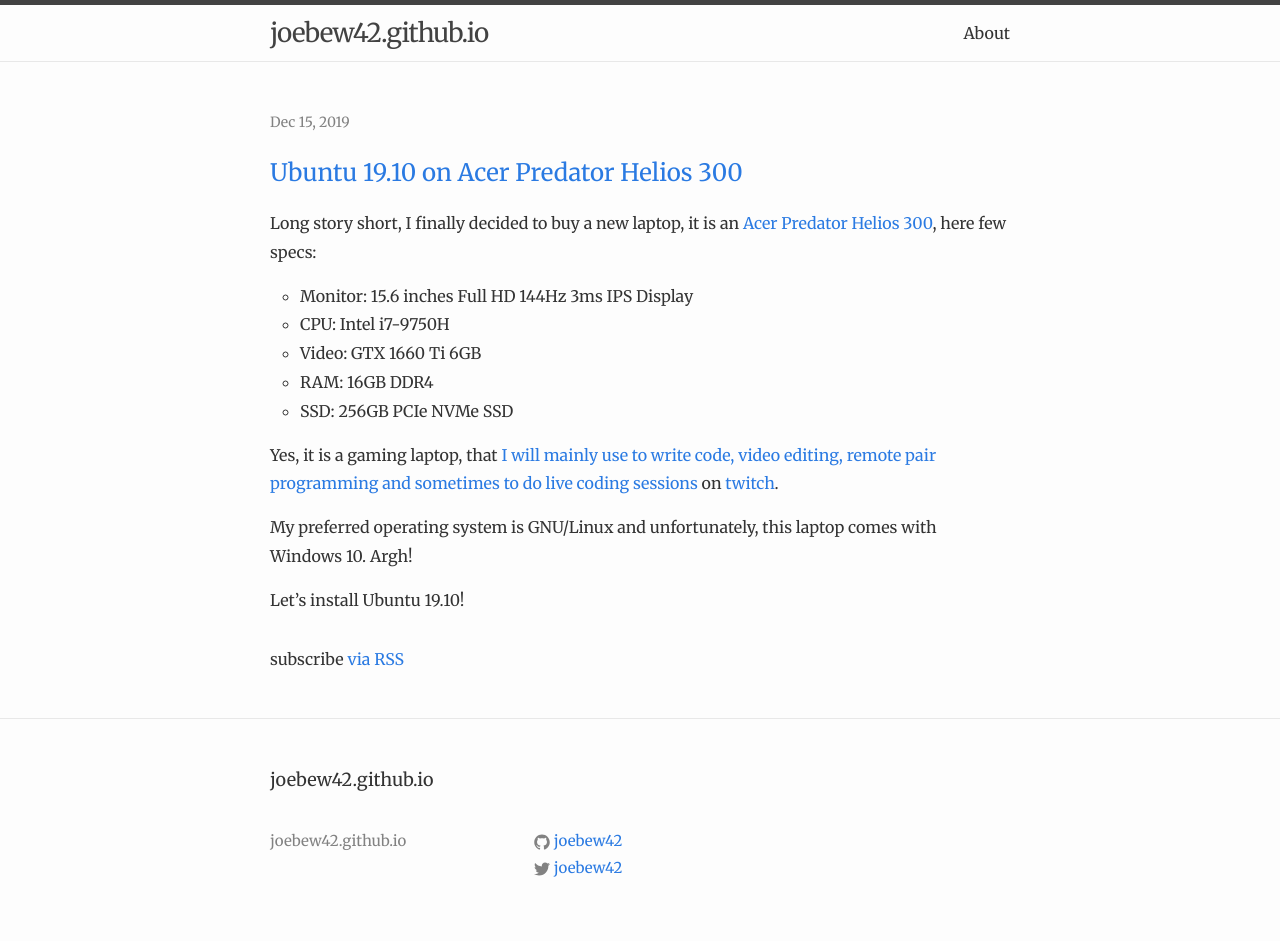
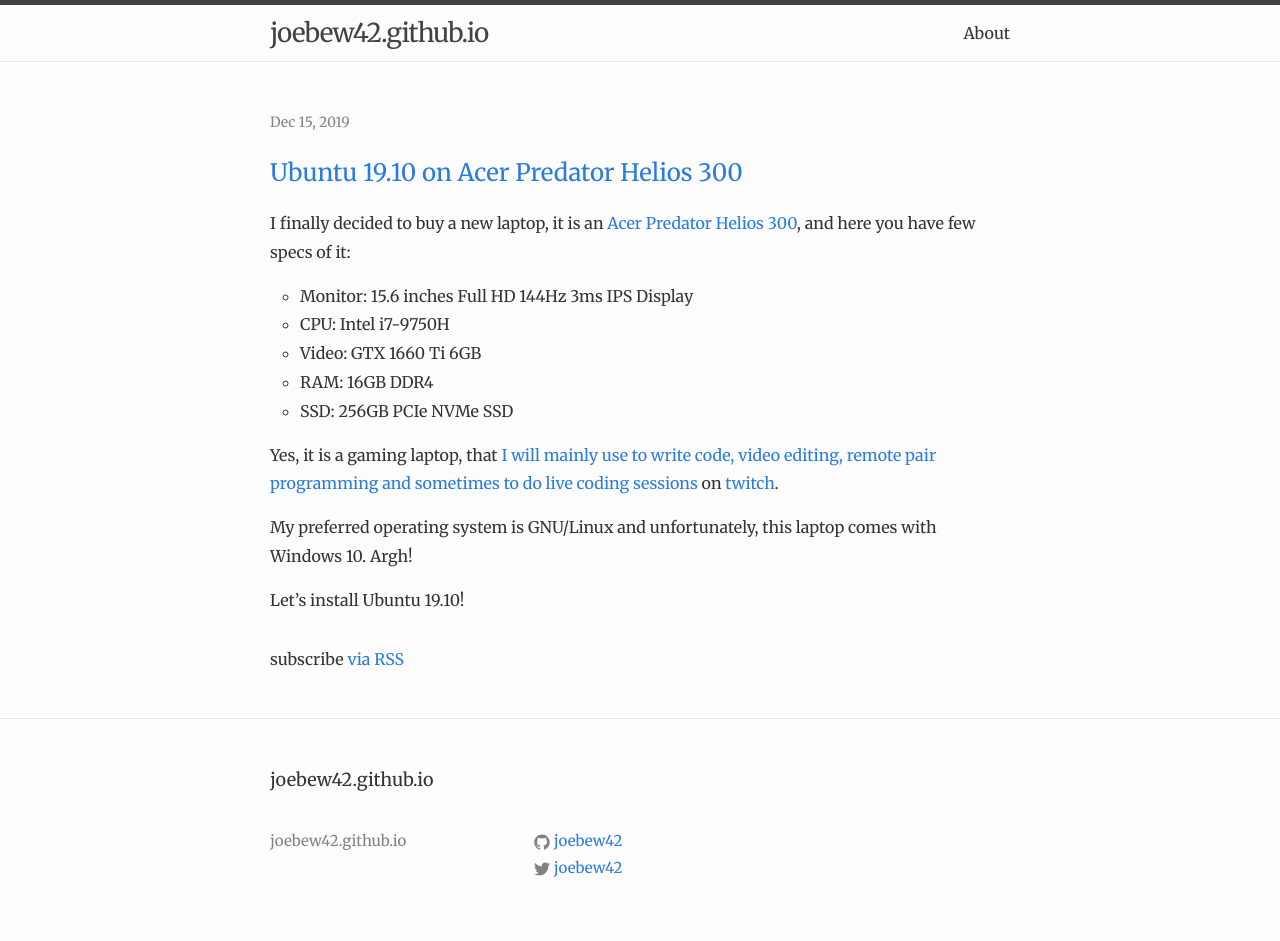
Before and after one commit to joebew42/joebew42.github.io, a Jekyll site: the page built from index.html, in a window 1280 px wide. Built offline with Jekyll 4.4.1, drawn with Linux system fonts in a browser that asks for light colours.

Commit message:
few changes in the post

```diff
--- a/_posts/2019-12-15-ubuntu-19.10-on-acer-predator-helios-300.markdown
+++ b/_posts/2019-12-15-ubuntu-19.10-on-acer-predator-helios-300.markdown
@@ -5,7 +5,7 @@
 excerpt_separator: <!--more-->
 ---
 
-Long story short, I finally decided to buy a new laptop, it is an [Acer Predator Helios 300](https://www.amazon.com/Acer-Predator-i7-9750H-Keyboard-PH315-52-78VL/dp/B07QXLFLXT), here few specs:
+I finally decided to buy a new laptop, it is an [Acer Predator Helios 300](https://www.amazon.com/Acer-Predator-i7-9750H-Keyboard-PH315-52-78VL/dp/B07QXLFLXT), and here you have few specs of it:
 
 - Monitor: 15.6 inches Full HD 144Hz 3ms IPS Display
 - CPU: Intel i7-9750H
```
